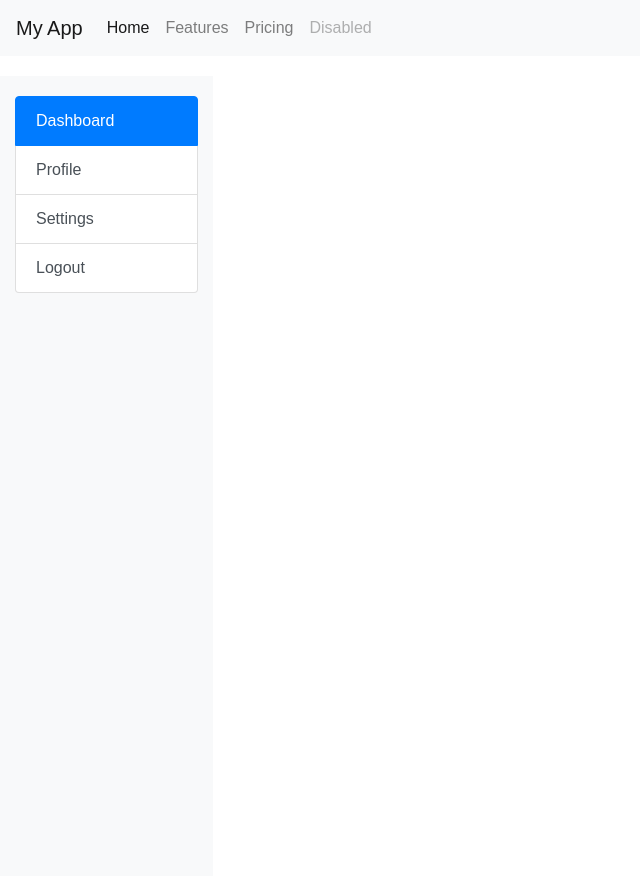
After one commit to Thach45/Superstore-Sales, a Flask app: template templates/layout.html in a window 1280 px wide. The commit adds this page. Shown: the whole page, without its empty margins (0-640 px from the left). Run offline with Flask 3, Linux system fonts and the light colour scheme; the template is opened without the code that fills it, so the values that code supplies are empty; some libraries are stand-ins or nearby versions.

Commit message:
tạo sider và header mẫu

```diff
--- /dev/null
+++ b/static/style/dashboard.css
@@ -0,0 +1,5 @@
+.quantity-Customer .titleCustomer{
+    font-size: 20px;
+    font-weight: 600;
+    color: #000;
+}
--- /dev/null
+++ b/static/style/layout.css
@@ -0,0 +1,30 @@
+/* Reset CSS */
+* {
+    margin: 0;
+    padding: 0;
+    box-sizing: border-box;
+}
+
+body {
+    font-family: Arial, sans-serif;
+}
+
+header {
+    margin-bottom: 20px;
+}
+
+aside {
+    padding: 20px;
+    background-color: #f8f9fa;
+}
+
+main {
+    padding: 20px;
+}
+
+.sider-Dashboard {
+    height: 100vh;
+}
+.main-Dashboard {
+    height: 100vh;
+}
--- /dev/null
+++ b/templates/layout.html
@@ -0,0 +1,55 @@
+<!DOCTYPE html>
+<html lang="en">
+<head>
+    <meta charset="UTF-8">
+    <meta name="viewport" content="width=device-width, initial-scale=1.0">
+    <title>{% block title %}My App{% endblock %}</title>
+    <link href="https://stackpath.bootstrapcdn.com/bootstrap/4.5.2/css/bootstrap.min.css" rel="stylesheet">
+    <link href="{{ url_for('static', filename='style/layout.css') }}" rel="stylesheet">
+</head>
+<body>
+    <header>
+        <nav class="navbar navbar-expand-lg navbar-light bg-light">
+            <a class="navbar-brand" href="#">My App</a>
+            <button class="navbar-toggler" type="button" data-toggle="collapse" data-target="#navbarNav" aria-controls="navbarNav" aria-expanded="false" aria-label="Toggle navigation">
+                <span class="navbar-toggler-icon"></span>
+            </button>
+            <div class="collapse navbar-collapse" id="navbarNav">
+                <ul class="navbar-nav">
+                    <li class="nav-item active">
+                        <a class="nav-link" href="#">Home <span class="sr-only">(current)</span></a>
+                    </li>
+                    <li class="nav-item">
+                        <a class="nav-link" href="#">Features</a>
+                    </li>
+                    <li class="nav-item">
+                        <a class="nav-link" href="#">Pricing</a>
+                    </li>
+                    <li class="nav-item">
+                        <a class="nav-link disabled" href="#" tabindex="-1" aria-disabled="true">Disabled</a>
+                    </li>
+                </ul>
+            </div>
+        </nav>
+    </header>
+    <div class="container-fluid">
+        <div class="row">
+            <aside class="col-md-2 bg-light sider-Dashboard">
+                <div class="list-group">
+                    <a href="#" class="list-group-item list-group-item-action active">Dashboard</a>
+                    <a href="#" class="list-group-item list-group-item-action">Profile</a>
+                    <a href="#" class="list-group-item list-group-item-action">Settings</a>
+                    <a href="#" class="list-group-item list-group-item-action">Logout</a>
+                </div>
+            </aside>
+            <main class="col-md-10 main-Dashboard">
+                {% block content %}{% endblock %}
+            </main>
+        </div>
+    </div>
+    <script src="https://code.jquery.com/jquery-3.5.1.slim.min.js"></script>
+    <script src="https://cdn.jsdelivr.net/npm/@popperjs/core@2.5.4/dist/umd/popper.min.js"></script>
+    <script src="https://stackpath.bootstrapcdn.com/bootstrap/4.5.2/js/bootstrap.min.js"></script>
+    <script href="{{ url_for('static', filename='js/layout.js') }}" rel="stylesheet"></script>
+</body>
+</html>
```
Also changed, not shown: templates/dashboard.html (+19 -25 lines), static/js/layout.js (added).
